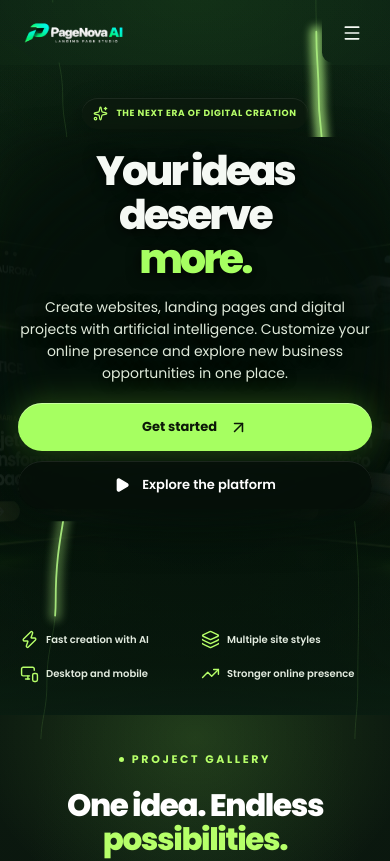
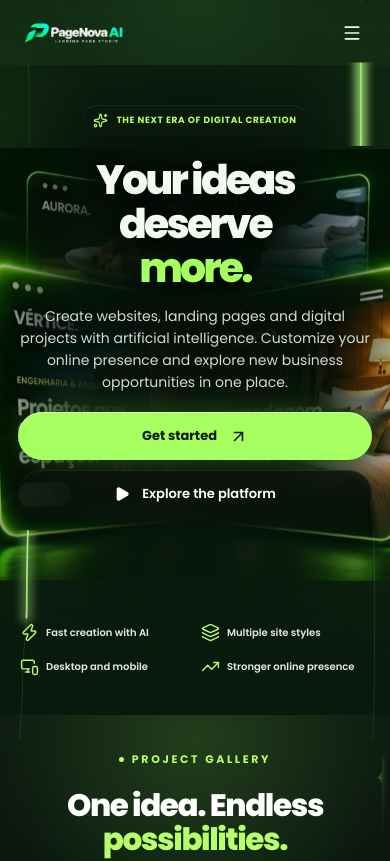
Before and after one commit to dramaflix2026-stack/pagenova-ai, a Next.js app in the folder frontend/: page /teste in a window 390 px wide. Shown: the top 861 px of the page. Built offline with nearby package versions, Linux system fonts and the light colour scheme.

Commit message:
revert(landing test): restore approved hero/mobile visuals before latest adjustments

```diff
--- a/frontend/src/app/teste/global-light-trails.tsx
+++ b/frontend/src/app/teste/global-light-trails.tsx
@@ -82,11 +82,11 @@ function measureTrails(root: HTMLElement): TrailGeometry | null {
     // When there's no card nearby, softly drift inward to create a visible
     // wave in the blank margin between sections instead of a straight rule.
     const phase = y / (isMobile ? 200 : 295);
-    const freeInset = width * (isMobile ? 0.135 : 0.09)
-      + Math.sin(phase + (side === "left" ? 0 : 1.6)) * width * (isMobile ? 0.055 : 0.03);
+    const freeInset = width * (isMobile ? 0.065 : 0.09)
+      + Math.sin(phase + (side === "left" ? 0 : 1.6)) * width * (isMobile ? 0.026 : 0.03);
     const outerMargin = isMobile ? 7 : 13;
-    const edgeOffset = isMobile ? 13 : 17;
-    const innerMargin = isMobile ? Math.max(26, width * 0.195) : Math.max(20, width * 0.16);
+    const edgeOffset = isMobile ? 11 : 17;
+    const innerMargin = isMobile ? Math.max(9, width * 0.075) : Math.max(20, width * 0.16);
     let xInset: number;
     if (relevant.length) {
       const edge = side === "left"
@@ -94,7 +94,7 @@ function measureTrails(root: HTMLElement): TrailGeometry | null {
         : width - Math.max(...relevant.map(card => card.right));
       xInset = Math.min(edge - edgeOffset, innerMargin);
       // Make the stroke run slightly around the card border rather than under it.
-      xInset += Math.sin(phase * 1.4 + (side === "left" ? 0 : 1.2)) * (isMobile ? 7 : 5);
+      xInset += Math.sin(phase * 1.4 + (side === "left" ? 0 : 1.2)) * (isMobile ? 2 : 5);
     } else {
       xInset = freeInset;
     }
--- a/frontend/src/app/teste/hero-modelo-um.css
+++ b/frontend/src/app/teste/hero-modelo-um.css
@@ -112,57 +112,3 @@
   .pn-premium-stage{min-height:630px;padding-block:60px 42px}
   .pn-premium-benefits{margin-top:66px}
 }
-
-/* 2026-11-09 mobile visual audit — refine only mobile, preserve approved desktop. */
-@media (max-width: 639px) {
-  /* One uninterrupted ambient green/black material from nav to hero to gallery. */
-  .pn-premium-hero {
-    background:radial-gradient(ellipse 120% 65% at 50% 40%,rgba(29,72,30,.21),transparent 82%),
-      linear-gradient(180deg,#0b2013 0%,#091a10 28%,#07170e 72%,#0b1d11 100%);
-  }
-  .pn-premium-header {
-    background:transparent!important;
-    border-bottom-color:rgba(155,255,120,.055);
-    box-shadow:none!important;
-  }
-  .pn-premium-header:before {background:none}
-  .pn-premium-stage {
-    background:transparent;
-    min-height:650px;
-    padding-top:31px;
-    padding-bottom:32px;
-  }
-  /* Clear title hierarchy; allow the picture to suggest sites, not duplicate readable copy. */
-  .pn-premium-content {
-    position:relative;
-    isolation:isolate;
-    z-index:10;
-  }
-  .pn-premium-content::before{
-    content:"";
-    position:absolute;
-    z-index:-1;
-    pointer-events:none;
-    inset:38px -25px -25px;
-    background:radial-gradient(ellipse 76% 68% at 50% 51%,rgba(5,17,10,.89) 0%,rgba(5,17,10,.78) 50%,rgba(5,17,10,.31) 78%,transparent 100%);
-    filter:blur(13px);
-  }
-  .pn-premium-badge{margin-bottom:20px}
-  .pn-premium-title{text-shadow:0 2px 14px rgba(0,0,0,.82)}
-  .pn-premium-description{text-shadow:0 2px 12px rgba(0,0,0,.87);color:#e0ebdb}
-  .pn-premium-ctas{position:relative;z-index:2}
-  .pn-premium-cta-secondary{background:rgba(6,17,10,.88);border-color:rgba(211,241,204,.24)}
-  .pn-premium-benefits{margin-top:42px;position:relative;z-index:10}
-  .pn-premium-stage:before {
-    background:linear-gradient(180deg,transparent 0%,rgba(8,25,13,.07) 38%,rgba(8,24,13,.53) 83%,rgba(10,29,17,.77) 100%);
-  }
-}
-@media (min-width:640px) and (max-width:1023px) {
-  .pn-premium-header{background:transparent}
-  .pn-premium-content{isolation:isolate}
-  .pn-premium-content::before{
-    content:"";position:absolute;inset:-22px -28px;z-index:-1;pointer-events:none;
-    background:radial-gradient(ellipse 72% 66% at 50% 47%,rgba(5,17,10,.90),rgba(5,17,10,.48) 66%,transparent 100%);
-    filter:blur(14px);
-  }
-}
--- a/frontend/src/app/teste/live-hero-showcase.css
+++ b/frontend/src/app/teste/live-hero-showcase.css
@@ -70,43 +70,3 @@
  .pn9-mobile-ambient-shield{background:radial-gradient(ellipse 47% 70% at 50% 47%,rgba(5,19,10,.96) 10%,rgba(5,19,10,.8) 56%,transparent 100%)}
 }
 @media(prefers-reduced-motion:reduce){.pn9-mobile-ambient-half{animation:none}}
-
-/* Approved paired artwork, smaller and pushed toward the edges on phones.
-   A soft vertical fade eliminates visible rectangular seams between header,
-   artwork and the section below. No new cards or image assets. */
-@media(max-width:639px){
-  .pn9-mobile-ambient{
-    background:radial-gradient(ellipse 120% 70% at 50% 43%,rgba(27,65,27,.13),transparent 82%);
-  }
-  .pn9-mobile-ambient-half{
-    top:23%;
-    width:min(86vw,380px);
-    opacity:.78;
-    aspect-ratio:580/630;
-  }
-  .pn9-mobile-ambient-left{
-    left:-49%;
-    -webkit-mask-image:linear-gradient(90deg,#000 0%,#000 50%,rgba(0,0,0,.6) 72%,transparent 100%);
-    mask-image:linear-gradient(90deg,#000 0%,#000 50%,rgba(0,0,0,.6) 72%,transparent 100%);
-  }
-  .pn9-mobile-ambient-right{
-    right:-49%;
-    -webkit-mask-image:linear-gradient(270deg,#000 0%,#000 50%,rgba(0,0,0,.6) 72%,transparent 100%);
-    mask-image:linear-gradient(270deg,#000 0%,#000 50%,rgba(0,0,0,.6) 72%,transparent 100%);
-  }
-  .pn9-mobile-ambient-half img{
-    -webkit-mask-image:linear-gradient(180deg,transparent 0%,rgba(0,0,0,.75) 10%,#000 24%,#000 67%,rgba(0,0,0,.7) 84%,transparent 100%);
-    mask-image:linear-gradient(180deg,transparent 0%,rgba(0,0,0,.75) 10%,#000 24%,#000 67%,rgba(0,0,0,.7) 84%,transparent 100%);
-    filter:contrast(1.06) saturate(1.075);
-  }
-  .pn9-mobile-ambient-shield{
-    background:
-      radial-gradient(ellipse 95% 61% at 50% 52%,rgba(5,18,10,.98) 0%,rgba(5,18,10,.95) 38%,rgba(5,18,10,.78) 64%,rgba(5,18,10,.18) 91%,transparent 100%),
-      linear-gradient(180deg,rgba(7,23,13,.14),transparent 19%,transparent 77%,rgba(8,26,14,.64) 100%);
-  }
-}
-@media(max-width:380px){
-  .pn9-mobile-ambient-half{width:86vw;top:25%}
-  .pn9-mobile-ambient-left{left:-48%}
-  .pn9-mobile-ambient-right{right:-48%}
-}
```
